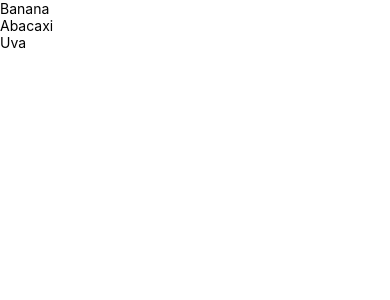
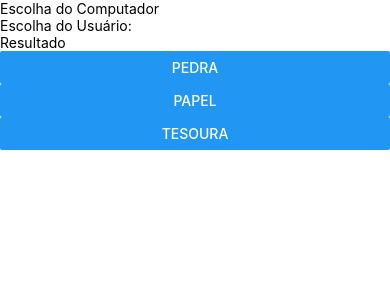
Before and after one commit to Mateusas3s/projects-react-native, a React Native app in the folder app3/: screen / in a window 390 px wide. Shown: the top 300 px of the page. Built offline with nearby package versions, Linux system fonts and the light colour scheme.

Commit message:
creating logic game part1

```diff
--- a/app3/App.js
+++ b/app3/App.js
@@ -1,22 +1,44 @@
 import React from 'react';
-import { StyleSheet, Text, View } from 'react-native';
+import { StyleSheet, Text, View, Button } from 'react-native';
 
-class MyComponent extends React.Component{
-  render(){
-    return(
+
+export default class App extends React.Component {
+
+  constructor(props){
+    super(props);
+
+    this.state = {user_choice: ''}
+  }
+
+  jokenpo(user_choice){
+    this.setState({user_choice: user_choice});
+  }
+
+  render() {
+    return (
       <View>
-        <Text>{this.props.prop1}</Text>
-        <Text>{this.props.prop2}</Text>
-        <Text>{this.props.prop3}</Text>
+        <Text>
+          Escolha do Computador
+        </Text>
+        <Text>
+          Escolha do Usuário: {this.state.user_choice}
+        </Text>
+        <Text>
+          Resultado
+        </Text>
+        <Button
+          title='Pedra'
+          onPress={() => {this.jokenpo('Pedra')}}
+        />
+        <Button
+          title='Papel'
+          onPress={() => {this.jokenpo('Papel')}}
+        />
+        <Button
+          title='Tesoura'
+          onPress={() => {this.jokenpo('Tesoura')}}
+        />
       </View>
     );
   }
 }
-
-export default class App extends React.Component {
-  render() {
-    return (
-      <MyComponent prop1='Banana' prop2='Abacaxi' prop3='Uva'></MyComponent>
-    );
-  }
-}
```
